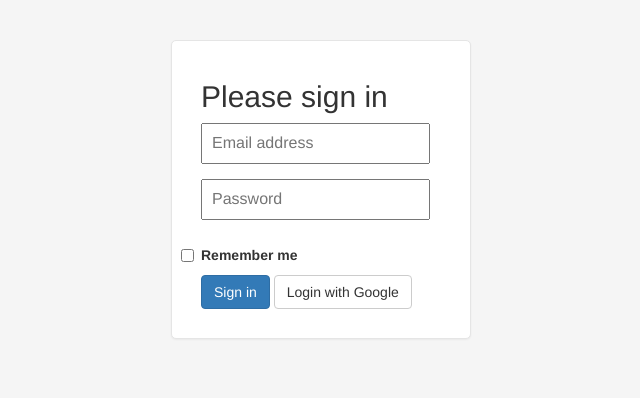
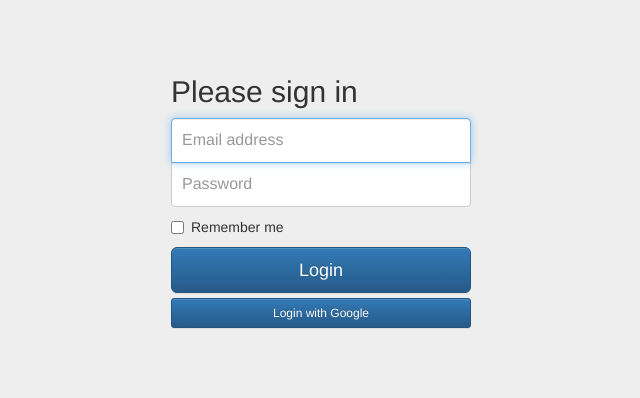
Before and after one commit to FredSUEE/jiayangpan, a Flask app: page /login in a window 1280 px wide. Shown: the top 398 px of the page, without its empty margins (319-959 px from the left). Run offline with Flask 2, Linux system fonts and the light colour scheme; some libraries are stand-ins or nearby versions.

Commit message:
Login page update

```diff
--- /dev/null
+++ b/src/static/css/login.css
@@ -0,0 +1,40 @@
+body {
+  padding-top: 40px;
+  padding-bottom: 40px;
+  background-color: #eee;
+}
+
+.form-signin {
+  max-width: 330px;
+  padding: 15px;
+  margin: 0 auto;
+}
+.form-signin .form-signin-heading,
+.form-signin .checkbox {
+  margin-bottom: 10px;
+}
+.form-signin .checkbox {
+  font-weight: normal;
+}
+.form-signin .form-control {
+  position: relative;
+  height: auto;
+  -webkit-box-sizing: border-box;
+     -moz-box-sizing: border-box;
+          box-sizing: border-box;
+  padding: 10px;
+  font-size: 16px;
+}
+.form-signin .form-control:focus {
+  z-index: 2;
+}
+.form-signin input[type="email"] {
+  margin-bottom: -1px;
+  border-bottom-right-radius: 0;
+  border-bottom-left-radius: 0;
+}
+.form-signin input[type="password"] {
+  margin-bottom: 10px;
+  border-top-left-radius: 0;
+  border-top-right-radius: 0;
+}
--- a/src/templates/login.html
+++ b/src/templates/login.html
@@ -1,49 +1,25 @@
+
 <!DOCTYPE html>
 <html lang="en">
   <head>
     <meta charset="utf-8">
-    <title>Sign in &middot; Jiayangpan</title>
-    <meta name="viewport" content="width=device-width, initial-scale=1.0">
+    <meta http-equiv="X-UA-Compatible" content="IE=edge">
+    <meta name="viewport" content="width=device-width, initial-scale=1">
+    <!-- The above 3 meta tags *must* come first in the head; any other head content must come *after* these tags -->
     <meta name="description" content="">
     <meta name="author" content="Yue Zhang">
-    <!-- Bootstrap -->
-    <link href="/static/css/bootstrap.min.css" rel="stylesheet" media="screen">
-    <link href="/static/css/bootstrap-responsive.min.css" rel="stylesheet">
-    <script src="http://code.jquery.com/jquery.js"></script>
-    <script src="/static/js/bootstrap.min.js"></script>
-    <!-- Le styles -->
-    <style type="text/css">
-      body {
-        padding-top: 40px;
-        padding-bottom: 40px;
-        background-color: #f5f5f5;
-      }
+    <!-- <link rel="icon" href="../../favicon.ico"> -->
 
-      .form-signin {
-        max-width: 300px;
-        padding: 19px 29px 29px;
-        margin: 0 auto 20px;
-        background-color: #fff;
-        border: 1px solid #e5e5e5;
-        -webkit-border-radius: 5px;
-           -moz-border-radius: 5px;
-                border-radius: 5px;
-        -webkit-box-shadow: 0 1px 2px rgba(0,0,0,.05);
-           -moz-box-shadow: 0 1px 2px rgba(0,0,0,.05);
-                box-shadow: 0 1px 2px rgba(0,0,0,.05);
-      }
-      .form-signin .form-signin-heading,
-      .form-signin .checkbox {
-        margin-bottom: 10px;
-      }
-      .form-signin input[type="text"],
-      .form-signin input[type="password"] {
-        font-size: 16px;
-        height: auto;
-        margin-bottom: 15px;
-        padding: 7px 9px;
-      }
-    </style>
+    <title>Signin - Jiayangpan</title>
+
+    <!-- Latest compiled and minified CSS -->
+    <link rel="stylesheet" href="https://maxcdn.bootstrapcdn.com/bootstrap/3.3.7/css/bootstrap.min.css" integrity="sha384-BVYiiSIFeK1dGmJRAkycuHAHRg32OmUcww7on3RYdg4Va+PmSTsz/K68vbdEjh4u" crossorigin="anonymous">
+
+    <!-- Optional theme -->
+    <link rel="stylesheet" href="https://maxcdn.bootstrapcdn.com/bootstrap/3.3.7/css/bootstrap-theme.min.css" integrity="sha384-rHyoN1iRsVXV4nD0JutlnGaslCJuC7uwjduW9SVrLvRYooPp2bWYgmgJQIXwl/Sp" crossorigin="anonymous">
+
+    <!-- Custom styles for this template -->
+    <link href="/static/css/login.css" rel="stylesheet">
   </head>
 
   <body>
@@ -52,16 +28,27 @@
 
       <form class="form-signin">
         <h2 class="form-signin-heading">Please sign in</h2>
-        <input type="text" class="input-block-level" placeholder="Email address">
-        <input type="password" class="input-block-level" placeholder="Password">
-        <label class="checkbox">
-          <input type="checkbox" value="remember-me"> Remember me
-        </label>
-        <button class="btn btn-large btn-primary" type="submit">Sign in</button>
-        <a href="{{ auth_url }}" class="btn btn-default">Login with Google</a>
+        <label for="inputEmail" class="sr-only">Email address</label>
+        <input type="email" id="inputEmail" class="form-control" placeholder="Email address" required autofocus>
+        <label for="inputPassword" class="sr-only">Password</label>
+        <input type="password" id="inputPassword" class="form-control" placeholder="Password" required>
+        <div class="checkbox">
+          <label>
+            <input type="checkbox" value="remember-me"> Remember me
+          </label>
+        </div>
+        <button class="btn btn-lg btn-primary btn-block" type="submit">Login</button>
+        <a href={{ auth_url }} class="btn btn-sm btn-primary btn-block" role="button">Login with Google</a>
       </form>
 
     </div> <!-- /container -->
 
+    <!-- Bootstrap core JavaScript
+    ================================================== -->
+    <!-- Placed at the end of the document so the pages load faster -->
+    <script src="https://ajax.googleapis.com/ajax/libs/jquery/1.12.4/jquery.min.js"></script>
+
+    <!-- Latest compiled and minified JavaScript -->
+    <script src="https://maxcdn.bootstrapcdn.com/bootstrap/3.3.7/js/bootstrap.min.js" integrity="sha384-Tc5IQib027qvyjSMfHjOMaLkfuWVxZxUPnCJA7l2mCWNIpG9mGCD8wGNIcPD7Txa" crossorigin="anonymous"></script>
   </body>
 </html>
--- a/src/templates/navigation.html
+++ b/src/templates/navigation.html
@@ -7,7 +7,7 @@
     <meta name="viewport" content="width=device-width, initial-scale=1">
     <!-- The above 3 meta tags *must* come first in the head; any other head content must come *after* these tags -->
     <meta name="description" content="">
-    <meta name="author" content="">
+    <meta name="author" content="Yue Zhang">
     <!-- <link rel="icon" href="../../favicon.ico"> -->
 
     <title>Jiayangpan</title>
```
